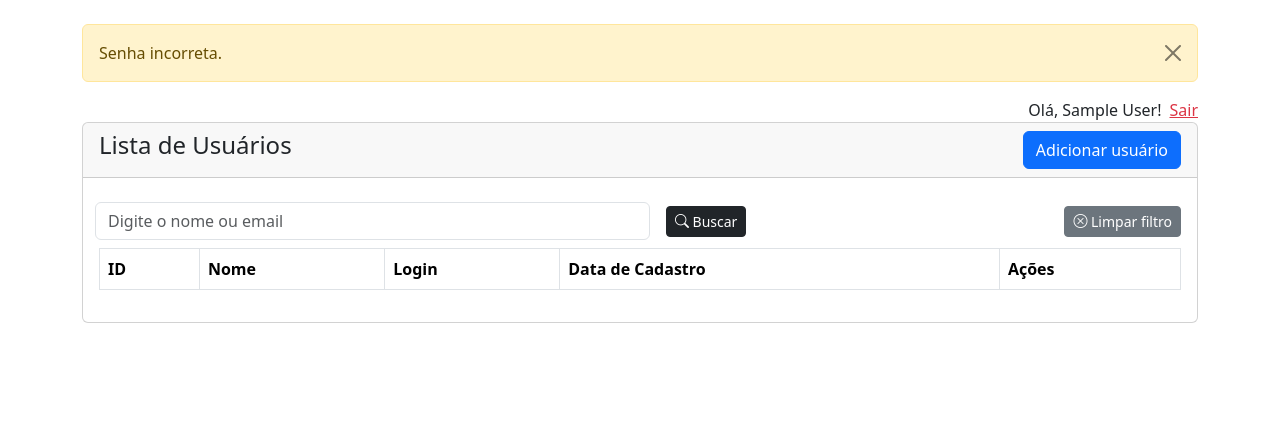
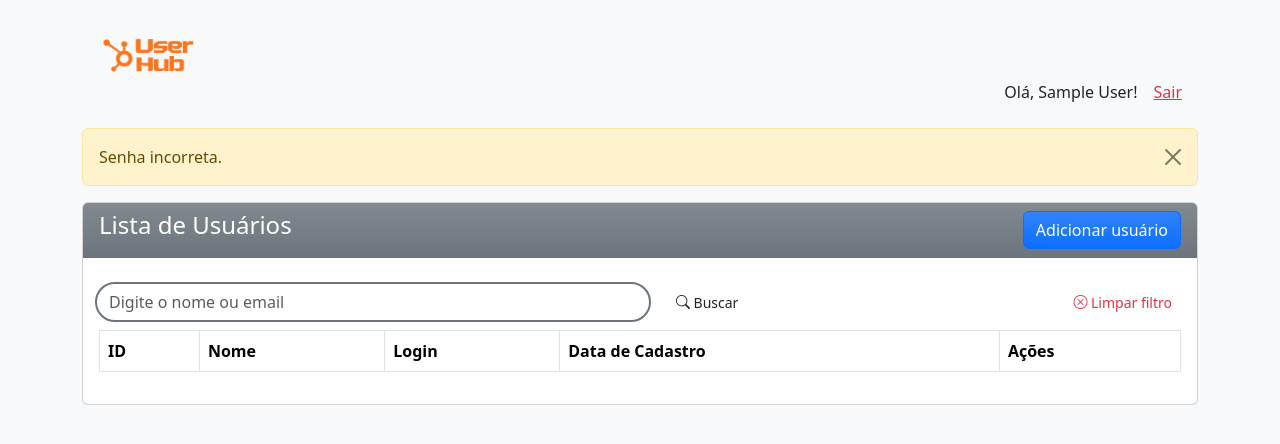
Before and after one commit to AbnerSLima/userhub_CRUD, a PHP site: page / in a window 1280 px wide. Shown: the top 444 px of the page. Run offline with PHP 8.4, Linux system fonts and the light colour scheme; the visitor is signed in with stand-in values (Sample User, id 1); data that the repository does not hold is empty.

Commit message:
navbar and layout

```diff
--- a/index.php
+++ b/index.php
@@ -8,29 +8,21 @@ require 'auth.php';
   <head>
     <meta charset="utf-8">
     <meta name="viewport" content="width=device-width, initial-scale=1">
-    <title>UserHub</title>
+    <title>UserHub - Início</title>
+    <link rel="icon" type="image/png" href=".\public\favicon.png">
     <link href="https://cdn.jsdelivr.net/npm/bootstrap@5.3.3/dist/css/bootstrap.min.css" rel="stylesheet" integrity="sha384-QWTKZyjpPEjISv5WaRU9OFeRpok6YctnYmDr5pNlyT2bRjXh0JMhjY6hW+ALEwIH" crossorigin="anonymous">
     <link rel="stylesheet" href="https://cdn.jsdelivr.net/npm/bootstrap-icons@1.11.3/font/bootstrap-icons.min.css">
   </head>
-  <body>
+  <body class="bg-light">
+    <?php include('navbar.php'); ?>
     <div class="container mt-4">
       <?php include('mensagem.php'); ?>
       <div class="row">
-        <div class="d-flex justify-content-end gap-2">
-        <?php
-          if (isset($_SESSION['user_nome'])) {
-              echo 'Olá, ' . htmlspecialchars($_SESSION['user_nome']) . '!';
-          } else {
-              echo 'Olá, visitante!';
-          }
-          ?>
-          <a href="logout.php" class="link-danger float-end">Sair</a>
-        </div>
         <div class="col-md-12">
           <div class="card">
-            <div class="card-header">
-              <h4> Lista de Usuários
-                <a href="create.php" class="btn btn-primary float-end">Adicionar usuário</a>
+            <div class="card-header bg-secondary bg-gradient">
+              <h4 class="text-white"> Lista de Usuários
+                <a href="create.php" class="btn btn-primary float-end bg-gradient">Adicionar usuário</a>
               </h4>
             </div>
             <div class="card-body">
@@ -38,16 +30,16 @@ require 'auth.php';
 
                 <div class="col-auto p-2 flex-fill">
                   <form method="GET" action="crud.php">
-                  <input type="text" name="search" placeholder="Digite o nome ou email" class="form-control" required>
+                  <input type="text" name="search" placeholder="Digite o nome ou email" class="form-control rounded-pill border border-2 border-secondary" required>
                 </div>
                 <div class="col-auto p-2 flex-fill">
-                  <button type="submit" class="btn btn-dark btn-sm">
+                  <button type="submit" class="btn btn-outline-dark btn-sm border-white rounded-pill">
                   <span class="bi-search"></span>&nbsp;Buscar
                   </button>
                 </div>
                   </form>
                 <div class="col-auto d-flex justify-content-start">
-                  <a href="index.php" class="btn btn-secondary btn-sm">
+                  <a href="index.php" class="btn btn-outline-danger btn-sm border-white rounded-pill">
                     <span class="bi-x-circle"></span>&nbsp;Limpar filtro
                   </a>
                 </div>
@@ -77,10 +69,6 @@ require 'auth.php';
                           }
                       }
                   }
-                  //$sql = 'SELECT * FROM users';
-                  //$usuarios = mysqli_query($conexao, $sql);
-                  //if (mysqli_num_rows($usuarios) > 0) {
-                  //  foreach($usuarios as $usuario) {
                   ?>
                   <?php
                     if (!empty($usuarios)) {
@@ -92,10 +80,10 @@ if (!empty($usuarios)) {
                     <td><?=$usuario['login']?></td>
                     <td><?=date('d/m/Y H:i', strtotime($usuario['data_cadastro']))?></td>
                     <td>
-        <a href="view.php?user_id=<?=$usuario['user_id']?>" class="btn btn-info btn-sm"><span class="bi-eye-fill"></span>&nbsp;Visualizar</a>
-        <a href="edit.php?user_id=<?=$usuario['user_id']?>" class="btn btn-success btn-sm"><span class="bi-pencil-fill"></span>&nbsp;Editar</a>
+                        <a href="view.php?user_id=<?=$usuario['user_id']?>" class="btn btn-info btn-sm bg-gradient"><span class="bi-eye-fill"></span>&nbsp;Visualizar</a>
+                        <a href="edit.php?user_id=<?=$usuario['user_id']?>" class="btn btn-success btn-sm bg-gradient"><span class="bi-pencil-fill"></span>&nbsp;Editar</a>
                         <form action="crud.php" method="POST" class="d-inline">
-            <button onclick="return confirm('Tem certeza que deseja excluir?')" type="submit" name="delete" value="<?=$usuario['user_id']?>" class="btn btn-danger btn-sm">
+                            <button onclick="return confirm('Tem certeza que deseja excluir?')" type="submit" name="delete" value="<?=$usuario['user_id']?>" class="btn btn-danger btn-sm bg-gradient">
                                 <span class="bi-trash3-fill"></span>&nbsp;Excluir
                             </button>
                         </form>
--- /dev/null
+++ b/navbar.php
@@ -0,0 +1,22 @@
+<?php
+if (session_status() === PHP_SESSION_NONE) {
+    session_start();
+}
+?>
+<div class="container mt-4">
+    <div class="d-flex align-items-end justify-content-between px-3" style="height: 10vh;">
+        <div>
+            <img src=".\public\logo2.png" class="rounded float-start" alt="Logo User Hub" style="max-height: 100px;">
+        </div>
+        <div class="d-flex align-items-center gap-3">
+            <?php
+            if (isset($_SESSION['user_nome'])) {
+                echo 'Olá, ' . htmlspecialchars($_SESSION['user_nome']) . '!';
+            } else {
+                echo 'Olá, visitante!';
+            }
+            ?>
+            <a href="logout.php" class="link-danger float-end">Sair</a>
+        </div>
+    </div>
+</div>
```
Also changed, not shown: create.php (+11 -9 lines), edit.php (+11 -9 lines), login.php (+11 -6 lines), view.php (+11 -9 lines), public/partial-react-logo.png (deleted). Lines whose indentation alone changed are shown as unchanged.
